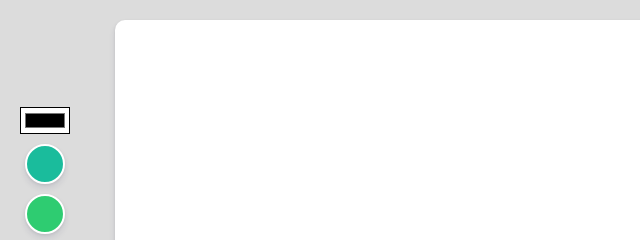
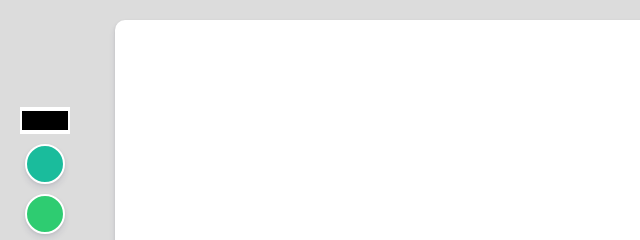
Before and after one commit to gonasooc/paint_for_vanillajs, a plain HTML site: page index.html in a window 1280 px wide. Shown: the top 240 px of the page, 0-640 px from the left. Drawn offline with Linux system fonts and the light colour scheme.

Commit message:
input type color border edit

```diff
--- a/assets/scss/page/_main.scss
+++ b/assets/scss/page/_main.scss
@@ -32,8 +32,13 @@
   gap: 10px;
 }
 
-input#color {
+.color-show-input {
   background-color: #fff;
+}
+
+// input type color 안쪽 border 안 보이게 처리
+.color-show-input::-webkit-color-swatch {
+  border: 0;
 }
 
 .color-option {
--- a/index.html
+++ b/index.html
@@ -69,7 +69,7 @@
 <body>
   <div class="canvas-all-wrap">
     <div class="color-options">
-      <input type="color" id="color">
+      <input type="color" id="color" class="color-show-input">
       <div class="color-option" style="background-color: #1abc9c;" data-color="#1abc9c"></div>
       <div class="color-option" style="background-color: #2ecc71;" data-color="#2ecc71"></div>
       <div class="color-option" style="background-color: #3498db;" data-color="#3498db"></div>
```
Also changed, not shown: assets/css/custom/ui.css.
